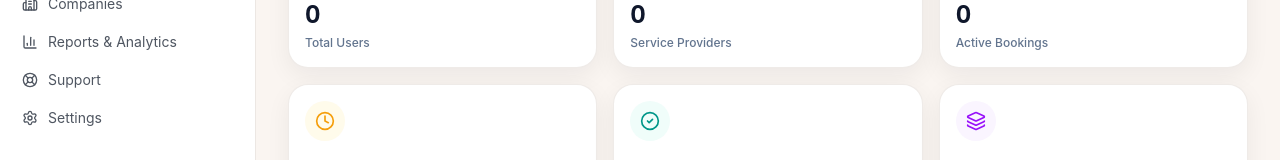
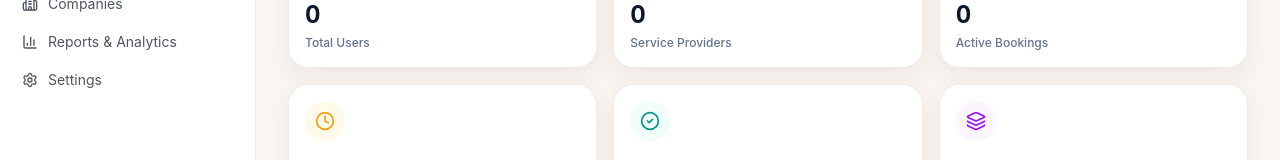
Before and after one commit to kvip6240-hash/fixora-admin-dashbord, a React (Vite) app: page / in a window 1280 px wide. Shown: the part 242-402 px from the top of the page. Built offline with nearby package versions, Linux system fonts and the light colour scheme; no server answers; sample sign-in values are in the browser's storage.

Commit message:
remove support opction

```diff
--- a/src/components/app-shell.tsx
+++ b/src/components/app-shell.tsx
@@ -8,7 +8,6 @@ import {
   Wallet,
   Building2,
   BarChart3,
-  LifeBuoy,
   Settings,
   Search,
   ChevronDown,
@@ -26,7 +25,6 @@ const nav: Array<{
     { label: "Payments", to: "/payments", icon: Wallet },
     { label: "Companies", to: "/companies", icon: Building2 },
     { label: "Reports & Analytics", to: "/reports", icon: BarChart3 },
-    { label: "Support", to: "/support", icon: LifeBuoy },
     { label: "Settings", to: "/settings", icon: Settings },
   ];
 
```
